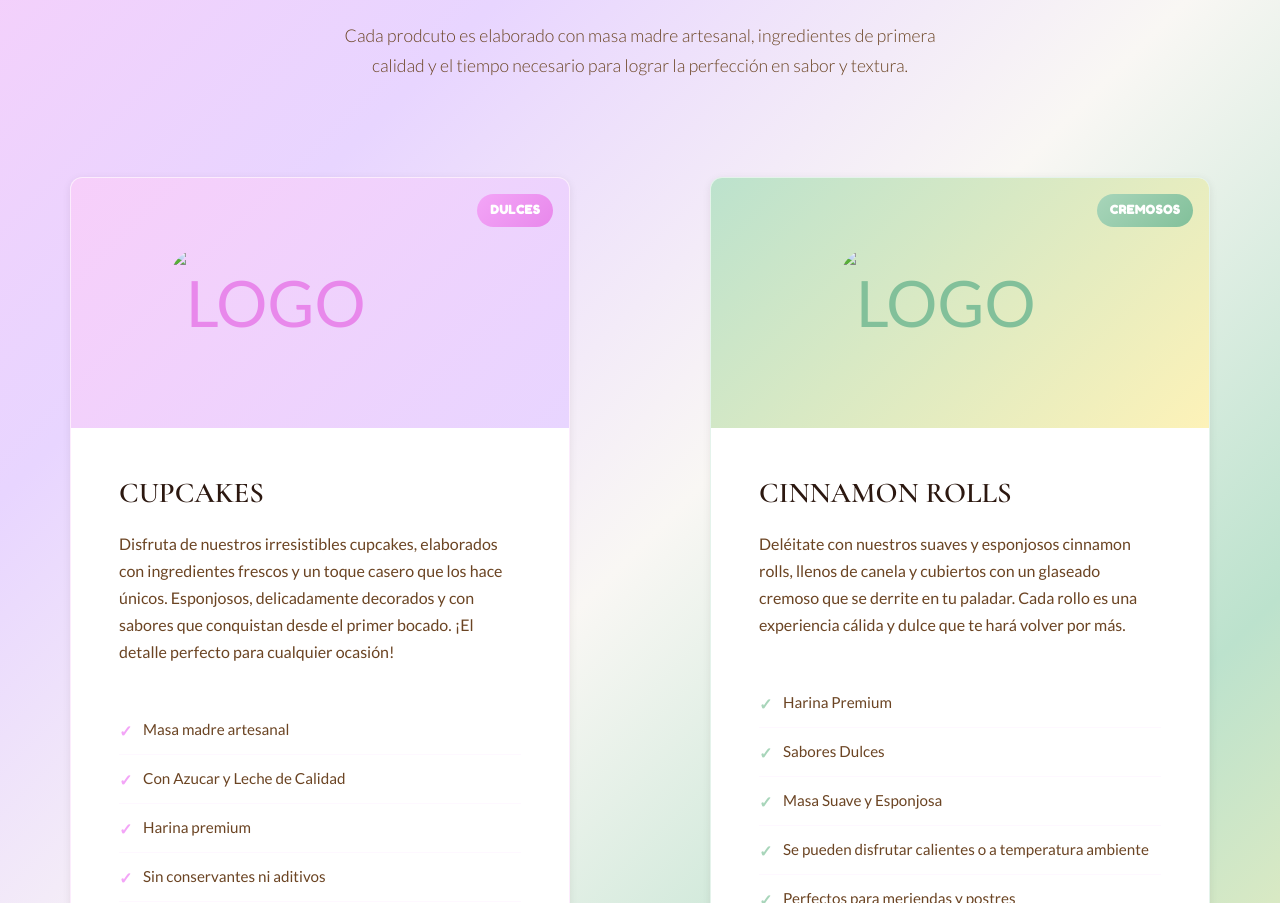
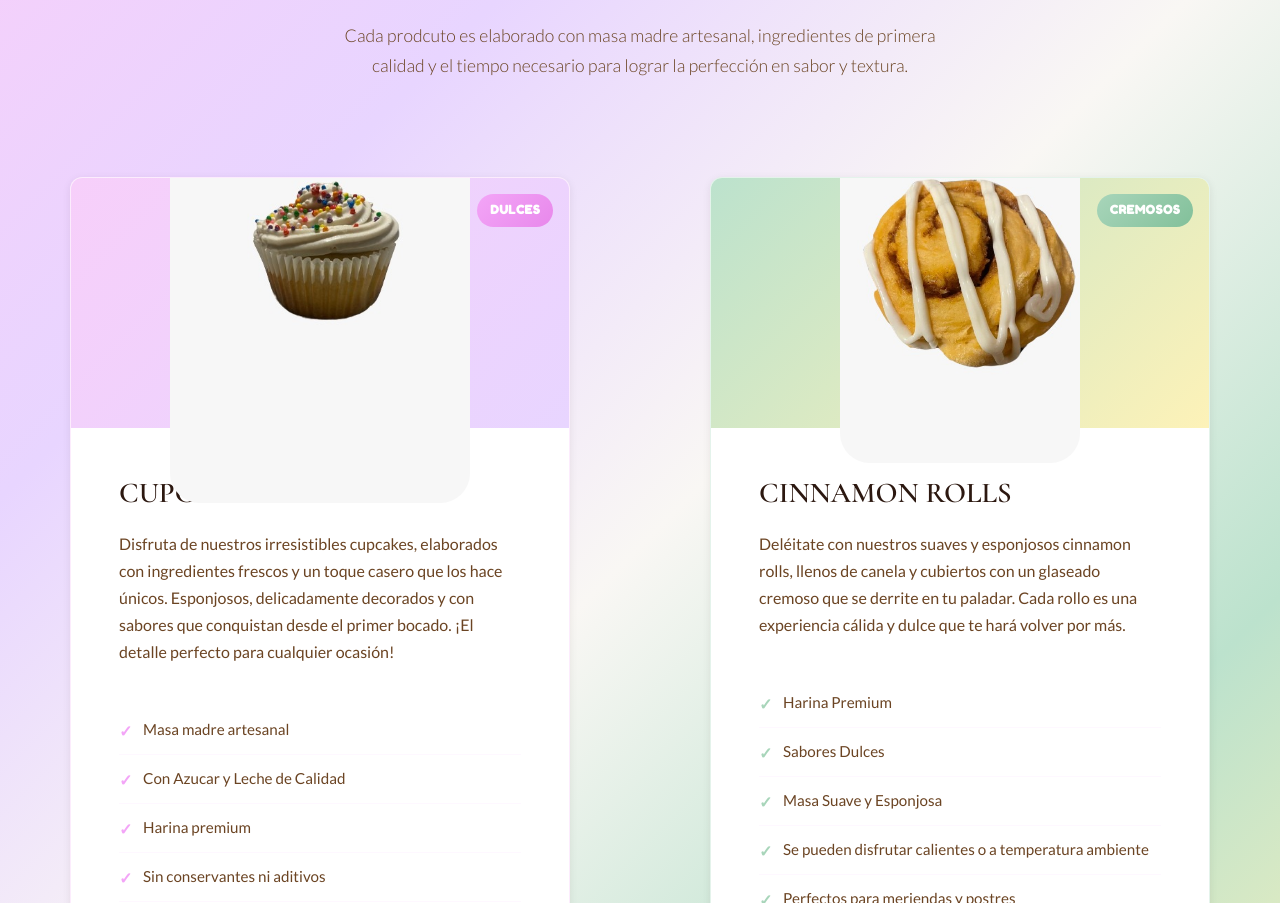
Before and after one commit to Pelon1125/-am-am, a plain HTML site: page index.html in a window 1280 px wide. Shown: the part 1348-2251 px from the top of the page. Drawn offline with nearby package versions, Linux system fonts and the light colour scheme.

Commit message:
Update index.html

```diff
--- a/index.html
+++ b/index.html
@@ -1475,7 +1475,7 @@
 <div class="product-card">
 <div class="product-image">
 <div class="product-badge fredoka">DULCES</div>
-<img alt="LOGO" src="cup1.png" style="width: 300px; height: auto; border-radius: 30px;"/>
+<img alt="LOGO" src="cup1.jpg" style="width: 300px; height: auto; border-radius: 30px;"/>
 </div>
 <div class="product-info">
 <h3 class="product-title serif">CUPCAKES</h3>
@@ -1501,7 +1501,7 @@
 <div class="product-card">
 <div class="product-image">
 <div class="product-badge fredoka">CREMOSOS</div>
-<img alt="LOGO" src="rol2.png" style="width: 240px; height: auto; border-radius: 30px;"/>
+<img alt="LOGO" src="rol2.jpg" style="width: 240px; height: auto; border-radius: 30px;"/>
 </div>
 <div class="product-info">
 <h3 class="product-title serif">CINNAMON ROLLS</h3>
```
